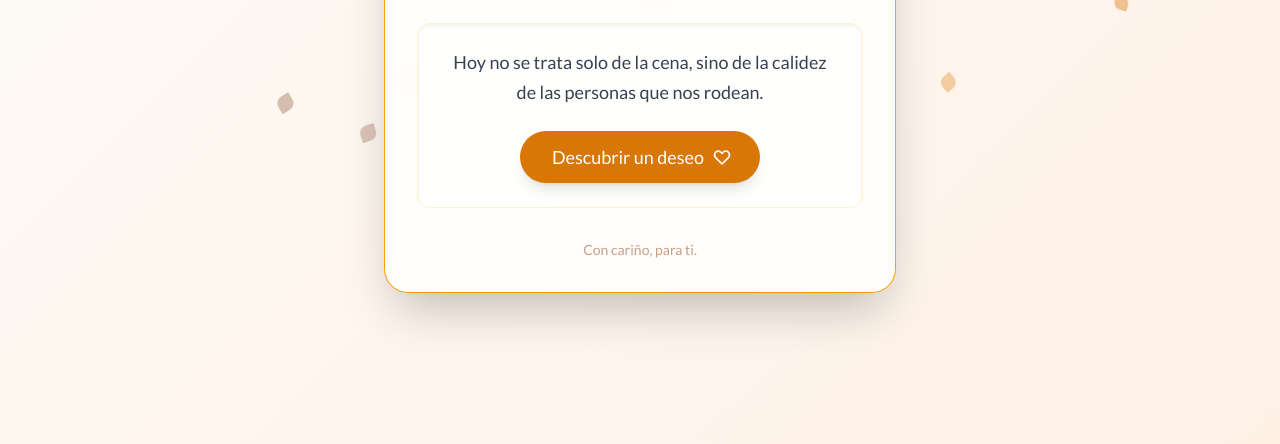
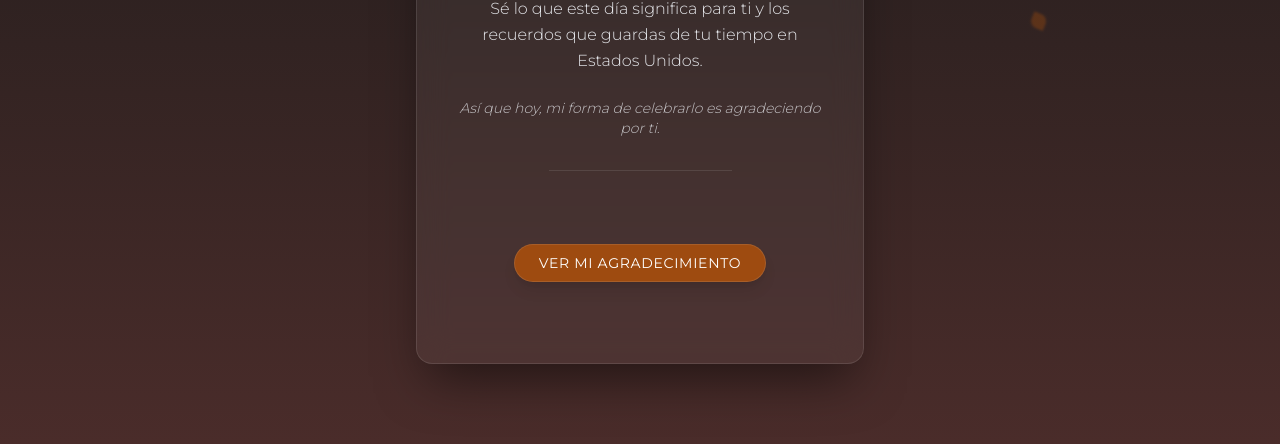
Before and after one commit to andresguaman0621/thanhsgiving, a plain HTML site: page index.html in a window 1280 px wide. Shown: the part 356-800 px from the top of the page. Drawn offline with nearby package versions, Linux system fonts and the light colour scheme; a web font is replaced by a local one.

Commit message:
Revamp styling and content for a more intimate theme
Updated the title and modified the styling for a more intimate and nighttime feel. Adjusted various elements including font families, background colors, and animations.

```diff
--- a/index.html
+++ b/index.html
@@ -3,145 +3,149 @@
 <head>
     <meta charset="UTF-8">
     <meta name="viewport" content="width=device-width, initial-scale=1.0">
-    <title>Feliz Día de Acción de Gracias</title>
+    <title>Para ti</title>
     <script src="https://cdn.tailwindcss.com"></script>
-    <link href="https://fonts.googleapis.com/css2?family=Playfair+Display:ital,wght@0,400;0,700;1,400&family=Lato:wght@300;400&display=swap" rel="stylesheet">
+    <link href="https://fonts.googleapis.com/css2?family=Dancing+Script:wght@600&family=Montserrat:wght@300;400;500&display=swap" rel="stylesheet">
 
     <style>
         body {
-            font-family: 'Lato', sans-serif;
-            background: linear-gradient(135deg, #fdfbf7 0%, #fff1e6 100%);
+            font-family: 'Montserrat', sans-serif;
+            background: linear-gradient(to bottom, #1a1a1a, #4a2c2a); /* Fondo más íntimo y nocturno */
             overflow-x: hidden;
+            color: #fff;
         }
 
-        h1, h2, .fancy-text {
-            font-family: 'Playfair Display', serif;
+        h1, .romantic-font {
+            font-family: 'Dancing Script', cursive;
         }
 
-        /* Animación para las hojas cayendo */
+        /* Hojas cayendo (Más lentas y suaves) */
         .leaf {
             position: absolute;
             top: -10%;
-            width: 20px;
-            height: 20px;
-            background: #d97706;
+            width: 15px;
+            height: 15px;
+            background: #ff7b00;
             border-radius: 0 50% 0 50%;
-            opacity: 0.7;
+            opacity: 0.6;
             animation: fall linear infinite;
             z-index: 0;
             pointer-events: none;
+            filter: blur(1px);
         }
 
         @keyframes fall {
             0% { transform: translate(0, 0) rotate(0deg); opacity: 0; }
-            10% { opacity: 0.8; }
-            100% { transform: translate(100px, 100vh) rotate(360deg); opacity: 0; }
+            20% { opacity: 0.6; }
+            100% { transform: translate(50px, 100vh) rotate(360deg); opacity: 0; }
         }
 
-        /* Estilo de la tarjeta (Efecto cristal) */
+        /* Tarjeta Glassmorphism Oscura */
         .glass-card {
-            background: rgba(255, 255, 255, 0.85);
-            backdrop-filter: blur(10px);
-            border: 1px solid rgba(255, 255, 255, 0.3);
+            background: rgba(255, 255, 255, 0.05);
+            backdrop-filter: blur(16px);
+            border: 1px solid rgba(255, 255, 255, 0.1);
+            box-shadow: 0 25px 50px -12px rgba(0, 0, 0, 0.5);
         }
 
         .fade-in {
-            animation: fadeIn 1s ease-in-out;
+            animation: fadeIn 1.5s ease-out;
         }
 
         @keyframes fadeIn {
-            from { opacity: 0; transform: translateY(20px); }
+            from { opacity: 0; transform: translateY(10px); }
             to { opacity: 1; transform: translateY(0); }
         }
     </style>
 </head>
-<body class="min-h-screen flex items-center justify-center relative text-amber-900">
+<body class="min-h-screen flex items-center justify-center relative px-4">
 
-    <div id="leaves-container" class="absolute inset-0 w-full h-full overflow-hidden"></div>
+    <div id="leaves-container" class="absolute inset-0 w-full h-full overflow-hidden pointer-events-none"></div>
 
-    <div class="glass-card relative z-10 w-11/12 max-w-lg p-8 rounded-3xl shadow-2xl text-center fade-in border-t-4 border-amber-500">
+    <div class="glass-card relative z-10 w-full max-w-md p-8 md:p-10 rounded-2xl text-center fade-in">
 
-        <div class="text-6xl mb-4 animate-bounce">🍂</div>
+        <div class="text-4xl mb-6 opacity-80 animate-pulse">✨</div>
 
-        <h1 class="text-4xl md:text-5xl font-bold text-amber-700 mb-2">Acción de Gracias</h1>
-        <p class="text-amber-800/70 italic text-lg mb-8">Un momento para agradecer lo simple y lo inmenso.</p>
+        <h1 class="text-4xl md:text-5xl text-amber-400 mb-6">Un día especial</h1>
 
-        <div id="card-content" class="bg-white/60 rounded-xl p-6 shadow-inner border border-amber-100">
-            <p class="text-lg text-gray-700 mb-6 leading-relaxed">
-                Hoy no se trata solo de la cena, sino de la calidez de las personas que nos rodean.
+        <div class="space-y-4 text-gray-200 font-light leading-relaxed">
+            <p>
+                Sé que hoy es una fecha importante.
             </p>
+            <p>
+                Aunque yo no tenga la costumbre de celebrarlo,
+                <span class="text-amber-200 font-normal">pongo atención a lo que me dices</span>.
+                Sé lo que este día significa para ti y los recuerdos que guardas de tu tiempo en Estados Unidos.
+            </p>
+            <p class="text-sm pt-2 italic opacity-80">
+                Así que hoy, mi forma de celebrarlo es agradeciendo por ti.
+            </p>
+        </div>
 
-            <div id="message-area" class="hidden mb-6 p-4 bg-amber-50 rounded-lg border-l-4 border-amber-400">
-                <p id="dynamic-text" class="fancy-text text-xl text-amber-800 font-semibold"></p>
-            </div>
+        <hr class="my-8 border-white/10 w-1/2 mx-auto">
 
-            <button onclick="revealMessage()" class="group relative inline-flex items-center justify-center px-8 py-3 text-lg font-medium text-white transition-all duration-200 bg-amber-600 rounded-full hover:bg-amber-700 focus:outline-none focus:ring-2 focus:ring-offset-2 focus:ring-amber-500 shadow-lg hover:shadow-xl transform hover:-translate-y-1">
-                <span>Descubrir un deseo</span>
-                <svg class="w-5 h-5 ml-2 -mr-1 transition-transform group-hover:rotate-12" fill="none" stroke="currentColor" viewBox="0 0 24 24"><path stroke-linecap="round" stroke-linejoin="round" stroke-width="2" d="M4.318 6.318a4.5 4.5 0 000 6.364L12 20.364l7.682-7.682a4.5 4.5 0 00-6.364-6.364L12 7.636l-1.318-1.318a4.5 4.5 0 00-6.364 0z"></path></svg>
+        <div class="relative min-h-[120px] flex flex-col items-center justify-center">
+
+            <p id="quote-display" class="romantic-font text-2xl text-amber-100 hidden mb-4 transition-all duration-500 transform scale-95"></p>
+
+            <button onclick="showReason()" class="group relative px-6 py-2 bg-amber-700/80 hover:bg-amber-600 rounded-full text-white text-sm tracking-wider uppercase transition-all duration-300 shadow-lg hover:shadow-amber-900/50 border border-white/10">
+                <span id="btn-text">Ver mi agradecimiento</span>
             </button>
         </div>
 
-        <div class="mt-8 text-sm text-amber-800/50">
-            <p>Con cariño, para ti.</p>
-        </div>
     </div>
 
     <script>
-        // --- Lógica de la Tarjeta ---
-
-        const messages = [
-            "Que la gratitud transforme lo que tienes en suficiente.",
-            "Gracias por ser una parte esencial de mi historia este año.",
-            "Que tu hogar se llene de risas, amor y el aroma de una buena cena.",
-            "La felicidad no es tenerlo todo, sino agradecer todo lo que se tiene.",
-            "Hoy celebro tu presencia en mi vida. ¡Feliz Día!",
-            "Que la calidez de este día permanezca contigo todo el invierno."
+        // Mensajes románticos y personales
+        const reasons = [
+            "Agradezco que hayas aparecido en mi vida.",
+            "Doy gracias porque me enseñas a ver el mundo distinto.",
+            "Agradezco tu risa, que me alegra los días.",
+            "Doy gracias por cada historia que compartes conmigo.",
+            "Hoy agradezco simplemente porque existes.",
+            "Gracias por dejarme ser parte de tu presente."
         ];
 
-        function revealMessage() {
-            const messageArea = document.getElementById('message-area');
-            const dynamicText = document.getElementById('dynamic-text');
-            const btn = document.querySelector('button span');
+        function showReason() {
+            const display = document.getElementById('quote-display');
+            const btnText = document.getElementById('btn-text');
 
-            // Efecto suave de cambio
-            messageArea.classList.remove('hidden');
-            messageArea.classList.remove('fade-in');
-            void messageArea.offsetWidth; // Trigger reflow
-            messageArea.classList.add('fade-in');
+            // Animación de salida breve
+            display.style.opacity = '0';
+            display.style.transform = 'scale(0.95)';
 
-            // Seleccionar mensaje aleatorio
-            const randomMsg = messages[Math.floor(Math.random() * messages.length)];
-            dynamicText.innerText = `"${randomMsg}"`;
+            setTimeout(() => {
+                // Seleccionar mensaje
+                const randomReason = reasons[Math.floor(Math.random() * reasons.length)];
 
-            btn.innerText = "Ver otro mensaje";
+                display.innerText = randomReason;
+                display.classList.remove('hidden');
+
+                // Animación de entrada
+                requestAnimationFrame(() => {
+                    display.style.opacity = '1';
+                    display.style.transform = 'scale(1)';
+                });
+
+                btnText.innerText = "Ver otro motivo";
+            }, 200);
         }
 
-        // --- Lógica de Hojas Cayendo (Fondo) ---
-
+        // Fondo de partículas/hojas sutiles
         function createLeaves() {
             const container = document.getElementById('leaves-container');
-            const colors = ['#d97706', '#b45309', '#f59e0b', '#78350f']; // Tonos otoñales
+            const colors = ['#d97706', '#b45309', '#fbbf24'];
 
-            for(let i = 0; i < 20; i++) {
+            for(let i = 0; i < 15; i++) {
                 const leaf = document.createElement('div');
                 leaf.classList.add('leaf');
-
-                // Aleatoriedad en posición y animación
                 leaf.style.left = Math.random() * 100 + 'vw';
-                leaf.style.animationDuration = Math.random() * 3 + 5 + 's'; // Entre 5 y 8s
+                leaf.style.animationDuration = Math.random() * 5 + 8 + 's'; // Más lento
                 leaf.style.animationDelay = Math.random() * 5 + 's';
                 leaf.style.backgroundColor = colors[Math.floor(Math.random() * colors.length)];
-
-                // Tamaño aleatorio
-                const size = Math.random() * 10 + 10 + 'px';
-                leaf.style.width = size;
-                leaf.style.height = size;
-
                 container.appendChild(leaf);
             }
         }
-
-        // Iniciar efecto de hojas al cargar
         window.onload = createLeaves;
     </script>
 </body>
```
